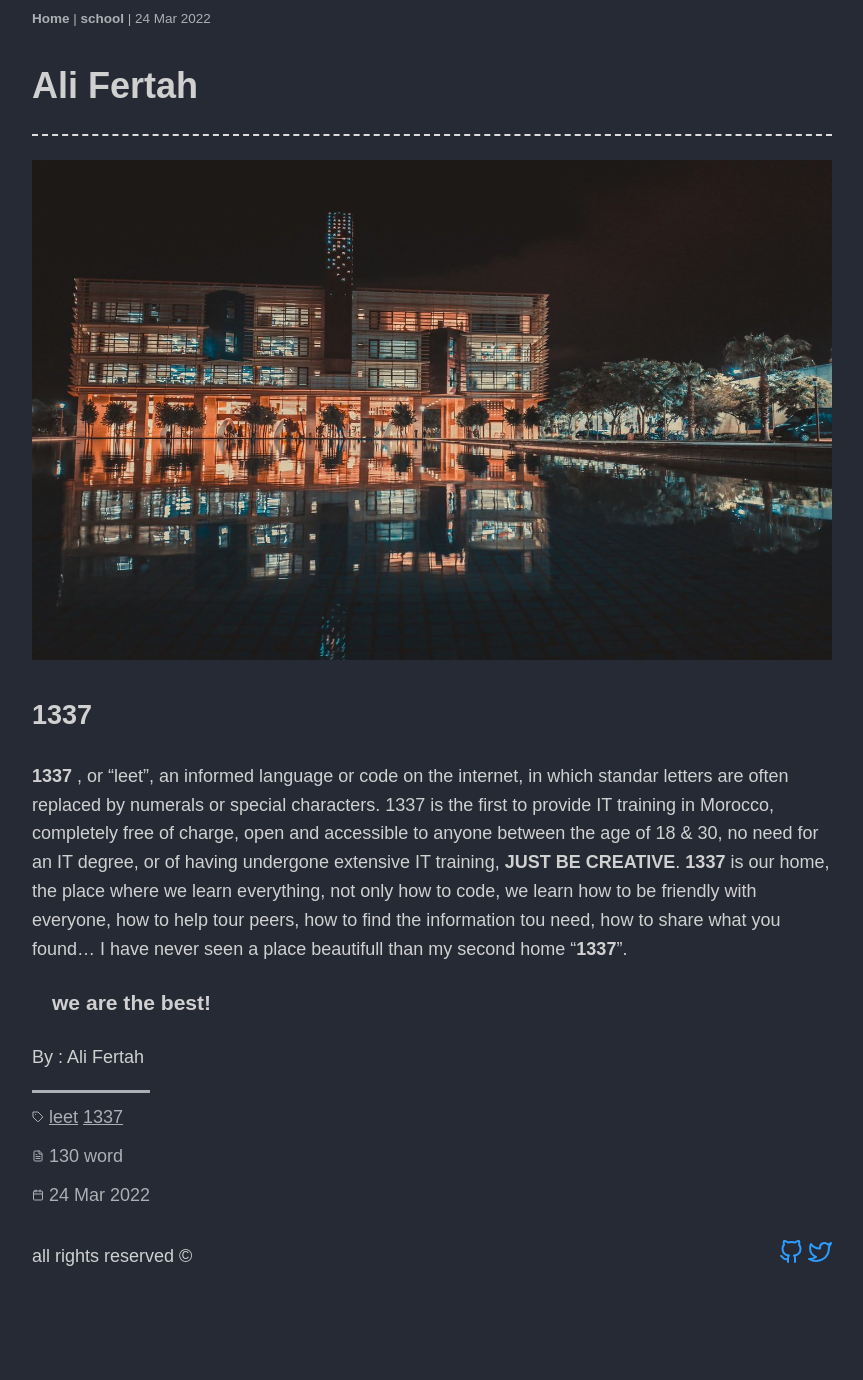
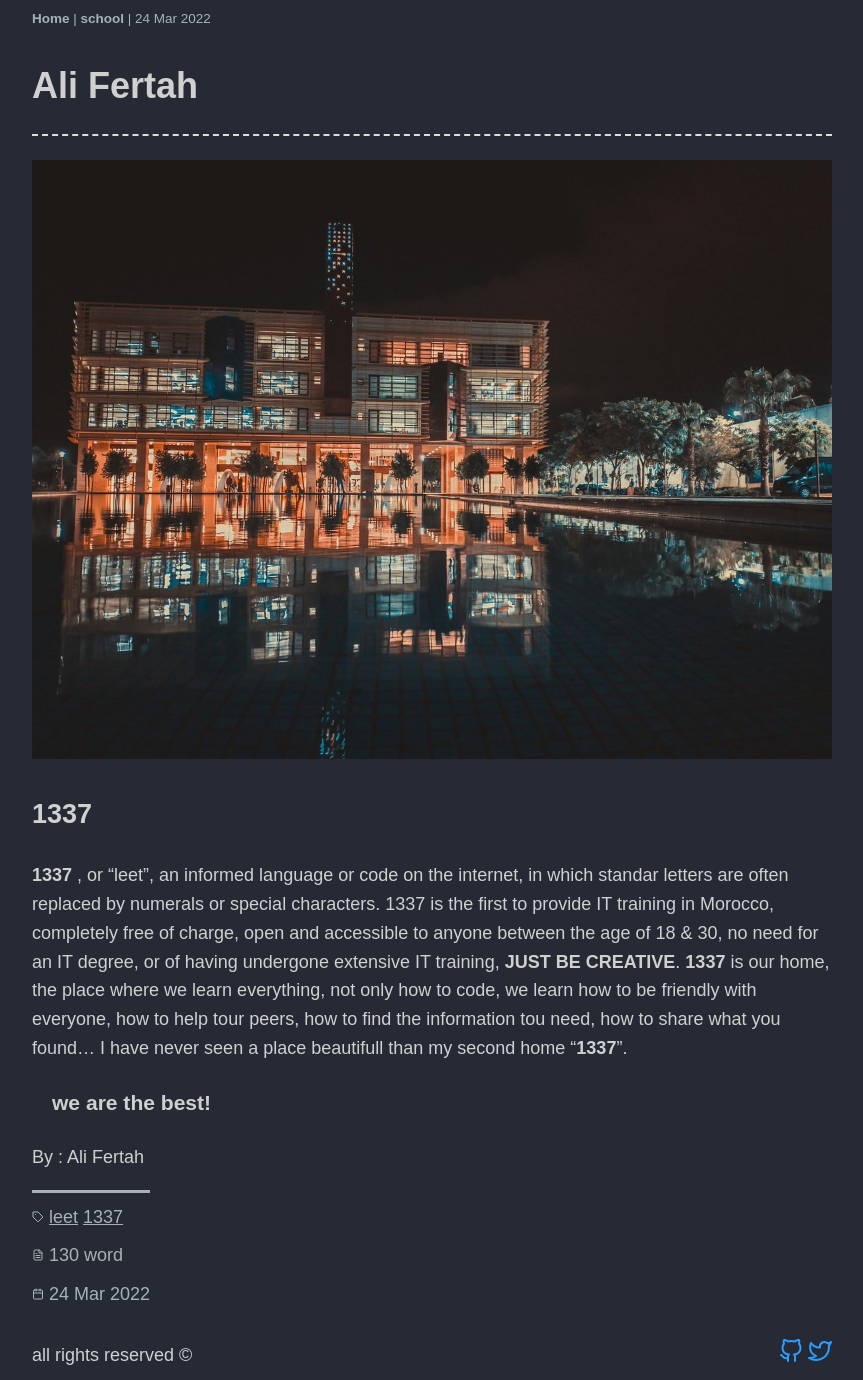
Before and after one commit to alifertah/alifertah.github.io, a Jekyll site: the page built from _posts/2024-03-24-why-am-i-doing-this.md, in a window 1280 px wide. Shown: the whole page, without its empty margins (208-1071 px from the left). Built offline with Jekyll 4.4.1, drawn with Linux system fonts in a browser that asks for light colours; some web fonts are replaced; before the commit the page ends 1280 px from its top, so only the background shows below that.

Commit message:
editing image

```diff
--- a/css/main.css
+++ b/css/main.css
@@ -32,7 +32,7 @@ p code {
 	font-family: 'IBM Plex Sans Thai', sans-serif;
 }
 p img{
-	height:500px;
+	height:auto;
 	width: 100%;
 }
 ul{
```
